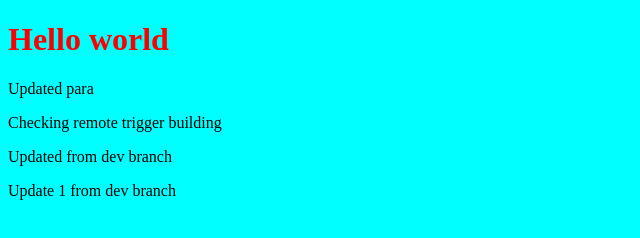
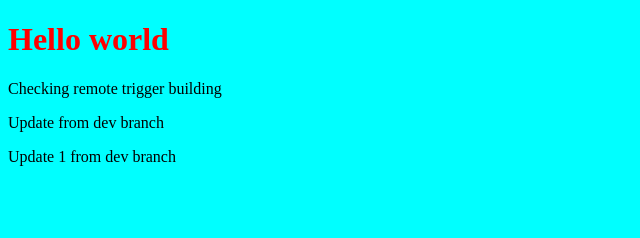
Before and after one commit to yogesh174/jenkins-test, a plain HTML site: page index.html in a window 1280 px wide. Shown: the whole page, without its empty margins (0-640 px from the left). Drawn offline with Linux system fonts and the light colour scheme.

Commit message:
Update index.html

```diff
--- a/index.html
+++ b/index.html
@@ -7,9 +7,8 @@
 </head>
 <body style="background-color:aqua;">
     <h1 style="color:red;">Hello world</h1>
-    <p>Updated para</p>
     <p>Checking remote trigger building</p>
-    <p>Updated from dev branch</p>
+    <p>Update from dev branch</p>
     <p>Update 1 from dev branch</p>
 </body>
 </html>
```
